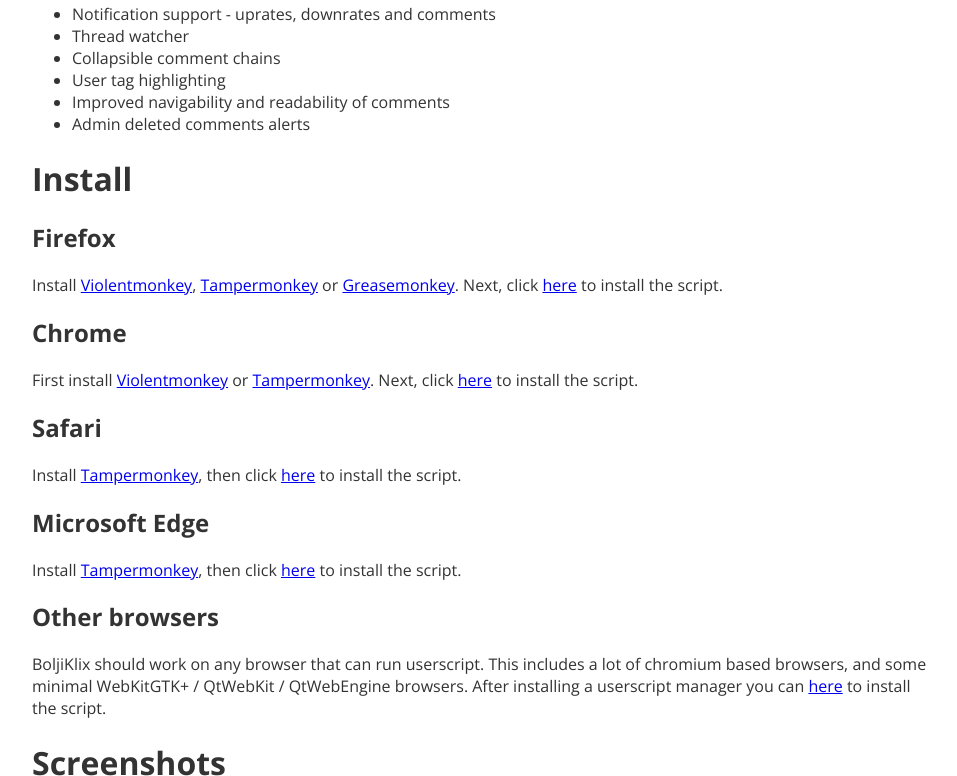
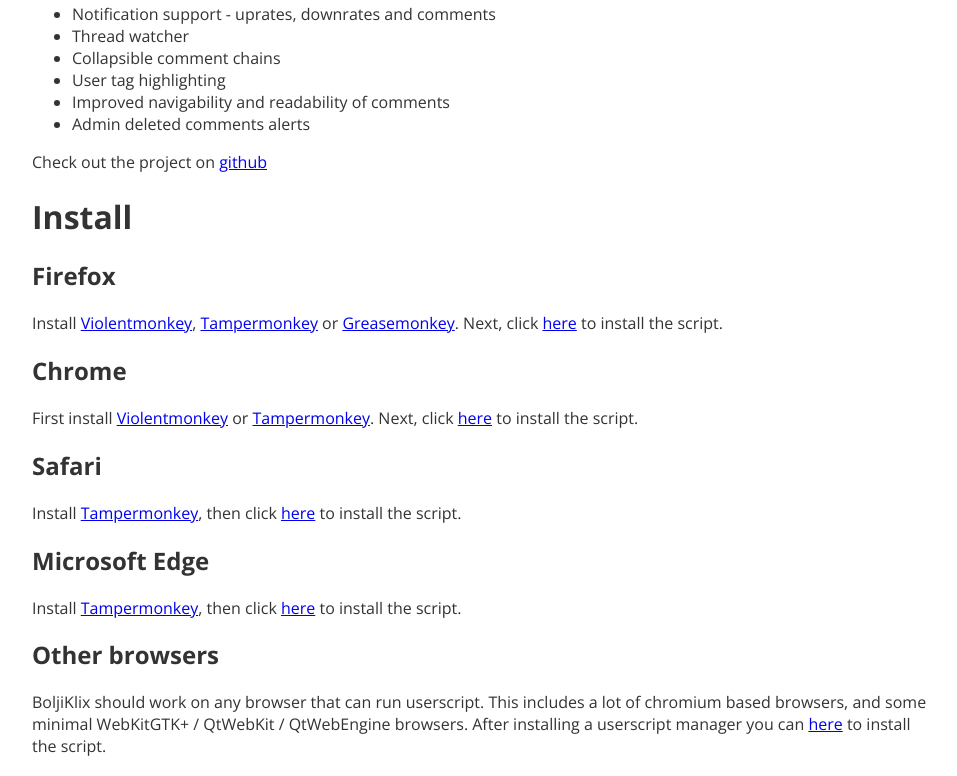
Before and after one commit to DustTheory/boljiklix, a plain HTML site: page index.html in a window 1280 px wide. Shown: the part 989-1765 px from the top of the page, without its empty margins (160-1117 px from the left). Drawn offline with nearby package versions, Linux system fonts and the light colour scheme.

Commit message:
Added github link

```diff
--- a/index.html
+++ b/index.html
@@ -47,6 +47,7 @@
 				<li>Improved navigability and readability of comments</li>
 				<li>Admin deleted comments alerts</li>
 			</ul>
+			<p>Check out the project on <a href="https://github.com/ishakd00/boljiklix">github</a></p>
 			<h1 id="install">Install</h1>
 			<h2 id="firefox">Firefox</h2>
 			<p>Install <a href="https://addons.mozilla.org/en-US/firefox/addon/violentmonkey/">Violentmonkey</a>, <a
```
